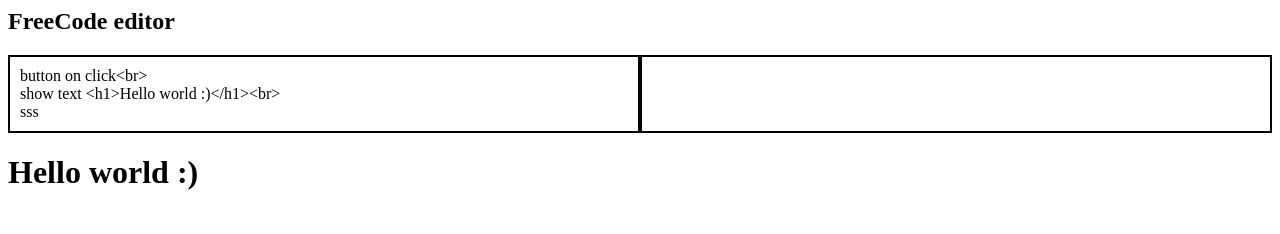
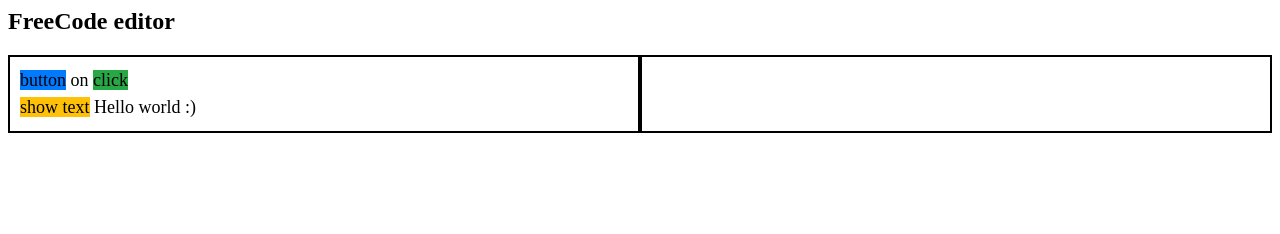
Before and after one commit to DarthVanger/freescript, a plain HTML site: page index.html in a window 1280 px wide. Drawn offline with Linux system fonts and the light colour scheme.

Commit message:
Highlight code in editor! :)

```diff
--- a/index.html
+++ b/index.html
@@ -16,5 +16,7 @@
     flex: 1  1 0px;
     padding: 10px;
     border: solid black 2px;
+    font-size: 18px;
+    line-height: 1.5;
   }
 </style>
--- a/index.js
+++ b/index.js
@@ -3,8 +3,7 @@
 
 const freeCodeText = `
 button on click<br>
-show text <h1>Hello world :)</h1><br>
-sss
+show text Hello world :)<br>
 `;
 
 const editor = document.querySelector('#freecode-editor');
--- a/parser.js
+++ b/parser.js
@@ -1,6 +1,7 @@
 import querySelectors from './querySelectors.js';
 import domEvents from './domEvents.js';
 import commands from './commands.js';
+const editor = document.querySelector('#freecode-editor');
 
 let text;
 function parse(textToParse) {
@@ -8,7 +9,30 @@
   const expressions = categorizeExpressions(text);
   console.log('Parsed expressions: ', expressions);
 
-  expressions.forEach(e => e.type === 'command' && executeCommand(e));
+
+  let highlightedEditorText = text;
+  expressions.forEach(hightlightExpressionInEditor);
+  function hightlightExpressionInEditor(e) {
+    //highlightedEditorText = editor.innerText;
+    const expressionIndex = highlightedEditorText.indexOf(e.text);
+    const expressionLength = e.text.length;
+    const backgroundColors = {
+      querySelector: '#007bff',
+      domEvent: '#28a745' ,
+      command: '#ffc107',
+    };
+
+    highlightedEditorText = `
+      ${highlightedEditorText.substring(0, expressionIndex)}
+      <span style="background-color: ${backgroundColors[e.type]}"/>${e.text}</span>
+      ${highlightedEditorText.substring(expressionIndex + expressionLength)}
+    `;
+
+    editor.innerHTML = highlightedEditorText;
+  }
+
+  //expressions.forEach(e => e.type === 'command' && executeCommand(e));
+
 };
 
 function executeCommand (expression) {
@@ -27,6 +51,7 @@
   console.log('executeCurrentCommand: ', executeCurrentCommand.toString());
 
   executeCurrentCommand();
+
 }
 
 function categorizeExpressions(text) {
@@ -58,9 +83,9 @@
 
 function findCommandArgument({ expression }) {
   const indexOfCommandEndingInText = expression.index + expression.text.length;
-  const textAfterCommand = text.substr(indexOfCommandEndingInText);
+  const textAfterCommand = text.substring(indexOfCommandEndingInText);
   const firstLineEndingAfterCommandIndex = textAfterCommand.match(/\n/).index;
-  const commandArgument = textAfterCommand.substr(0, firstLineEndingAfterCommandIndex);
+  const commandArgument = textAfterCommand.substring(0, firstLineEndingAfterCommandIndex);
   return commandArgument;
 }
 
```
